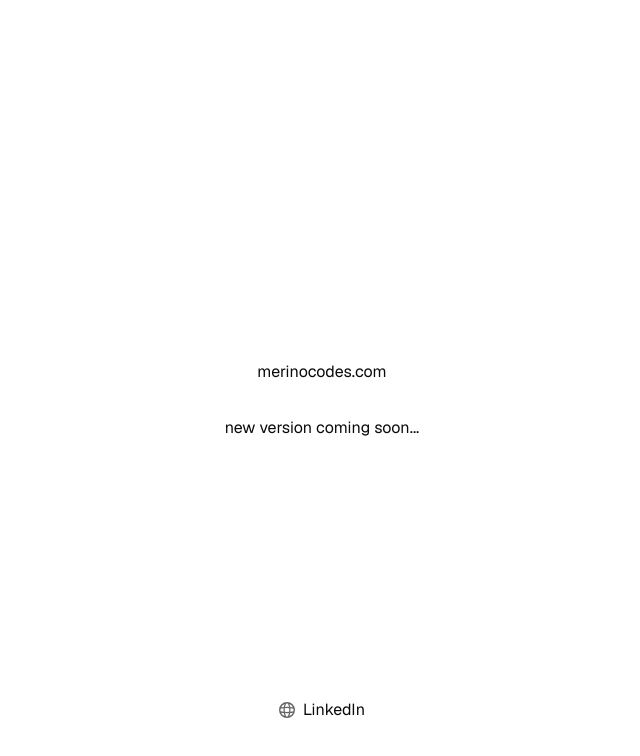
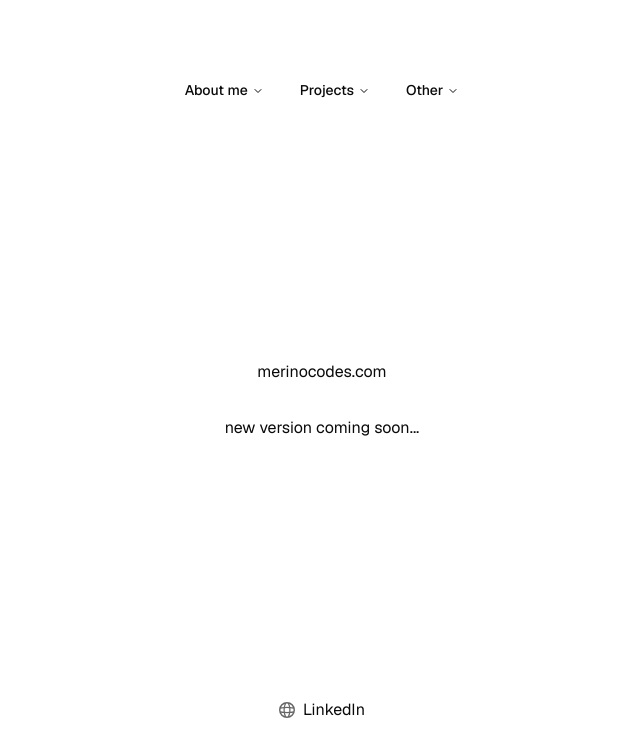
Before and after one commit to cmerino01/cmerino01.github.io, a Next.js app in the folder merinocodes/: page / in a window 1280 px wide. Shown: the top 756 px of the page, without its empty margins (318-958 px from the left). Built offline with nearby package versions, Linux system fonts and the light colour scheme.

Commit message:
first draft

```diff
--- a/merinocodes/package.json
+++ b/merinocodes/package.json
@@ -9,6 +9,7 @@
     "lint": "next lint"
   },
   "dependencies": {
+    "@radix-ui/react-navigation-menu": "^1.2.5",
     "class-variance-authority": "^0.7.1",
     "clsx": "^2.1.1",
     "lucide-react": "^0.477.0",
--- a/merinocodes/src/app/page.tsx
+++ b/merinocodes/src/app/page.tsx
@@ -1,8 +1,60 @@
 import Image from "next/image";
+import React from "react";
+import * as NavMenu from "@/components/ui/navigation-menu";
 
 export default function Home() {
   return (
     <div className="grid grid-rows-[20px_1fr_20px] items-center justify-items-center min-h-screen p-8 pb-20 gap-16 sm:p-20 font-[family-name:var(--font-geist-sans)]">
+      <NavMenu.NavigationMenu>
+        <NavMenu.NavigationMenuList>
+          <NavMenu.NavigationMenuItem>
+            <NavMenu.NavigationMenuTrigger>
+              About me
+            </NavMenu.NavigationMenuTrigger>
+            <NavMenu.NavigationMenuContent>
+              <ul className="grid gap-3 p-4 md:w-[400px] lg:w-[500px] lg:grid-cols-[.75fr_1fr]">
+                <li>
+                  <a href="/about-me">My story</a>
+                </li>
+                <li>
+                  <a href="/skills">Education & Career</a>
+                </li>
+                <li>
+                  <a href="/resume.pdf">Resume</a>
+                </li>
+              </ul>
+            </NavMenu.NavigationMenuContent>
+          </NavMenu.NavigationMenuItem>
+          <NavMenu.NavigationMenuItem>
+            <NavMenu.NavigationMenuTrigger>
+              Projects
+            </NavMenu.NavigationMenuTrigger>
+            <NavMenu.NavigationMenuContent>
+              <ul className="grid gap-3 p-4 md:w-[400px] lg:w-[500px] lg:grid-cols-[.75fr_1fr]">
+                <li>
+                  <a href="">AI Fitness Trainer</a>
+                </li>
+                <li>
+                  <a href="">TBD</a>
+                </li>
+                <li>
+                  <a href="">TBD</a>
+                </li>
+              </ul>
+            </NavMenu.NavigationMenuContent>
+          </NavMenu.NavigationMenuItem>
+          <NavMenu.NavigationMenuItem>
+            <NavMenu.NavigationMenuTrigger>Other</NavMenu.NavigationMenuTrigger>
+            <NavMenu.NavigationMenuContent>
+              <ul className="grid gap-3 p-4 md:w-[400px] lg:w-[500px] lg:grid-cols-[.75fr_1fr]">
+                <li>
+                  <a href="">Coming soon...</a>
+                </li>
+              </ul>
+            </NavMenu.NavigationMenuContent>
+          </NavMenu.NavigationMenuItem>
+        </NavMenu.NavigationMenuList>
+      </NavMenu.NavigationMenu>
       <main className="flex flex-col gap-8 row-start-2 text-center">
         <h1>merinocodes.com</h1>
         <h2>new version coming soon...</h2>
--- /dev/null
+++ b/merinocodes/src/app/skills.tsx
@@ -0,0 +1,18 @@
+export default function Skills() {
+  return (
+    <>
+      <p>
+        I am a graduate of the University of Southern California with a Bachelor
+        of Science in Computer Engineering and CS. While at USC I gained some
+        experience in writing C++ , C, Java, Python, and JavaScript. I also have
+        experience with wire wrapping electronics, soldering, and using
+        oscilloscopes.
+      </p>
+      <p>
+        I am currently employed at Microsoft as a Software Engineer. I started
+        my role in August 2023 and have been working on the Power Policy team
+        within the Power Apps organization.
+      </p>
+    </>
+  );
+}
--- /dev/null
+++ b/merinocodes/src/components/ui/navigation-menu.tsx
@@ -0,0 +1,170 @@
+"use client"
+
+import * as React from "react"
+import * as NavigationMenuPrimitive from "@radix-ui/react-navigation-menu"
+import { cva } from "class-variance-authority"
+import { ChevronDownIcon } from "lucide-react"
+
+import { cn } from "@/lib/utils"
+
+function NavigationMenu({
+  className,
+  children,
+  viewport = true,
+  ...props
+}: React.ComponentProps<typeof NavigationMenuPrimitive.Root> & {
+  viewport?: boolean
+}) {
+  return (
+    <NavigationMenuPrimitive.Root
+      data-slot="navigation-menu"
+      data-viewport={viewport}
+      className={cn(
+        "group/navigation-menu relative flex max-w-max flex-1 items-center justify-center",
+        className
+      )}
+      {...props}
+    >
+      {children}
+      {viewport && <NavigationMenuViewport />}
+    </NavigationMenuPrimitive.Root>
+  )
+}
+
+function NavigationMenuList({
+  className,
+  ...props
+}: React.ComponentProps<typeof NavigationMenuPrimitive.List>) {
+  return (
+    <NavigationMenuPrimitive.List
+      data-slot="navigation-menu-list"
+      className={cn(
+        "group flex flex-1 list-none items-center justify-center gap-1",
+        className
+      )}
+      {...props}
+    />
+  )
+}
+
+function NavigationMenuItem({
+  className,
+  ...props
+}: React.ComponentProps<typeof NavigationMenuPrimitive.Item>) {
+  return (
+    <NavigationMenuPrimitive.Item
+      data-slot="navigation-menu-item"
+      className={cn("relative", className)}
+      {...props}
+    />
+  )
+}
+
+const navigationMenuTriggerStyle = cva(
+  "group inline-flex h-9 w-max items-center justify-center rounded-md bg-background px-4 py-2 text-sm font-medium hover:bg-accent hover:text-accent-foreground focus:bg-accent focus:text-accent-foreground disabled:pointer-events-none disabled:opacity-50 data-[active=true]:bg-accent/50 data-[state=open]:bg-accent/50 data-[active=true]:text-accent-foreground ring-ring/10 dark:ring-ring/20 dark:outline-ring/40 outline-ring/50 transition-[color,box-shadow] focus-visible:ring-4 focus-visible:outline-1"
+)
+
+function NavigationMenuTrigger({
+  className,
+  children,
+  ...props
+}: React.ComponentProps<typeof NavigationMenuPrimitive.Trigger>) {
+  return (
+    <NavigationMenuPrimitive.Trigger
+      data-slot="navigation-menu-trigger"
+      className={cn(navigationMenuTriggerStyle(), "group", className)}
+      {...props}
+    >
+      {children}{" "}
+      <ChevronDownIcon
+        className="relative top-[1px] ml-1 size-3 transition duration-300 group-data-[state=open]:rotate-180"
+        aria-hidden="true"
+      />
+    </NavigationMenuPrimitive.Trigger>
+  )
+}
+
+function NavigationMenuContent({
+  className,
+  ...props
+}: React.ComponentProps<typeof NavigationMenuPrimitive.Content>) {
+  return (
+    <NavigationMenuPrimitive.Content
+      data-slot="navigation-menu-content"
+      className={cn(
+        "data-[motion^=from-]:animate-in data-[motion^=to-]:animate-out data-[motion^=from-]:fade-in data-[motion^=to-]:fade-out data-[motion=from-end]:slide-in-from-right-52 data-[motion=from-start]:slide-in-from-left-52 data-[motion=to-end]:slide-out-to-right-52 data-[motion=to-start]:slide-out-to-left-52 top-0 left-0 w-full p-2 pr-2.5 md:absolute md:w-auto",
+        "group-data-[viewport=false]/navigation-menu:bg-popover group-data-[viewport=false]/navigation-menu:text-popover-foreground group-data-[viewport=false]/navigation-menu:data-[state=open]:animate-in group-data-[viewport=false]/navigation-menu:data-[state=closed]:animate-out group-data-[viewport=false]/navigation-menu:data-[state=closed]:zoom-out-95 group-data-[viewport=false]/navigation-menu:data-[state=open]:zoom-in-95 group-data-[viewport=false]/navigation-menu:data-[state=open]:fade-in-0 group-data-[viewport=false]/navigation-menu:data-[state=closed]:fade-out-0 group-data-[viewport=false]/navigation-menu:top-full group-data-[viewport=false]/navigation-menu:mt-1.5 group-data-[viewport=false]/navigation-menu:overflow-hidden group-data-[viewport=false]/navigation-menu:rounded-md group-data-[viewport=false]/navigation-menu:border group-data-[viewport=false]/navigation-menu:shadow group-data-[viewport=false]/navigation-menu:duration-200 **:data-[slot=navigation-menu-link]:focus:ring-0 **:data-[slot=navigation-menu-link]:focus:outline-none",
+        className
+      )}
+      {...props}
+    />
+  )
+}
+
+function NavigationMenuViewport({
+  className,
+  ...props
+}: React.ComponentProps<typeof NavigationMenuPrimitive.Viewport>) {
+  return (
+    <div
+      className={cn(
+        "absolute top-full left-0 isolate z-50 flex justify-center"
+      )}
+    >
+      <NavigationMenuPrimitive.Viewport
+        data-slot="navigation-menu-viewport"
+        className={cn(
+          "origin-top-center bg-popover text-popover-foreground data-[state=open]:animate-in data-[state=closed]:animate-out data-[state=closed]:zoom-out-95 data-[state=open]:zoom-in-90 relative mt-1.5 h-[var(--radix-navigation-menu-viewport-height)] w-full overflow-hidden rounded-md border shadow md:w-[var(--radix-navigation-menu-viewport-width)]",
+          className
+        )}
+        {...props}
+      />
+    </div>
+  )
+}
+
+function NavigationMenuLink({
+  className,
+  ...props
+}: React.ComponentProps<typeof NavigationMenuPrimitive.Link>) {
+  return (
+    <NavigationMenuPrimitive.Link
+      data-slot="navigation-menu-link"
+      className={cn(
+        "hover:bg-accent hover:text-accent-foreground focus:bg-accent focus:text-accent-foreground data-[active=true]:bg-accent/50 data-[active=true]:text-accent-foreground ring-ring/10 dark:ring-ring/20 dark:outline-ring/40 outline-ring/50 [&_svg:not([class*='text-'])]:text-muted-foreground flex flex-col gap-1 rounded-sm p-2 text-sm transition-[color,box-shadow] focus-visible:ring-4 focus-visible:outline-1 [&_svg:not([class*='size-'])]:size-4",
+        className
+      )}
+      {...props}
+    />
+  )
+}
+
+function NavigationMenuIndicator({
+  className,
+  ...props
+}: React.ComponentProps<typeof NavigationMenuPrimitive.Indicator>) {
+  return (
+    <NavigationMenuPrimitive.Indicator
+      data-slot="navigation-menu-indicator"
+      className={cn(
+        "data-[state=visible]:animate-in data-[state=hidden]:animate-out data-[state=hidden]:fade-out data-[state=visible]:fade-in top-full z-[1] flex h-1.5 items-end justify-center overflow-hidden",
+        className
+      )}
+      {...props}
+    >
+      <div className="bg-border relative top-[60%] h-2 w-2 rotate-45 rounded-tl-sm shadow-md" />
+    </NavigationMenuPrimitive.Indicator>
+  )
+}
+
+export {
+  NavigationMenu,
+  NavigationMenuList,
+  NavigationMenuItem,
+  NavigationMenuContent,
+  NavigationMenuTrigger,
+  NavigationMenuLink,
+  NavigationMenuIndicator,
+  NavigationMenuViewport,
+  navigationMenuTriggerStyle,
+}
```
Also changed, not shown: 2 other files (tests, documents, lock files or other folders).
